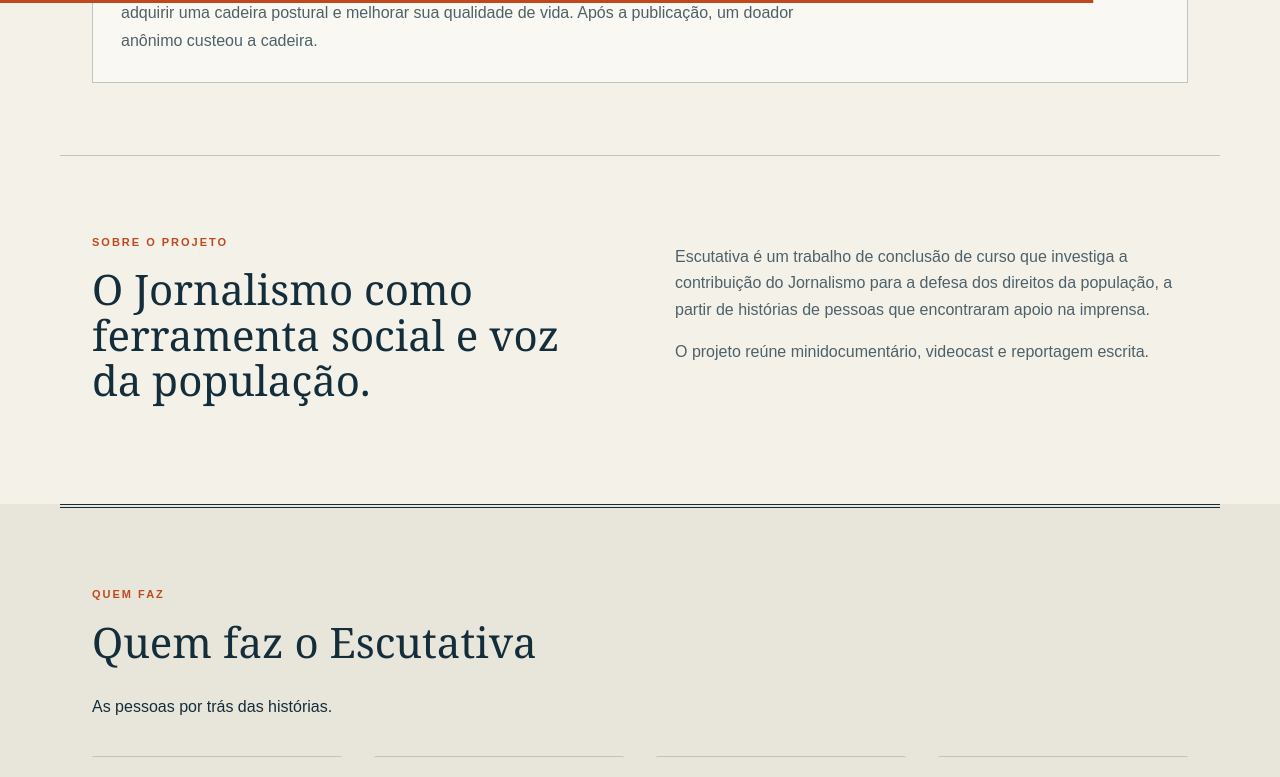
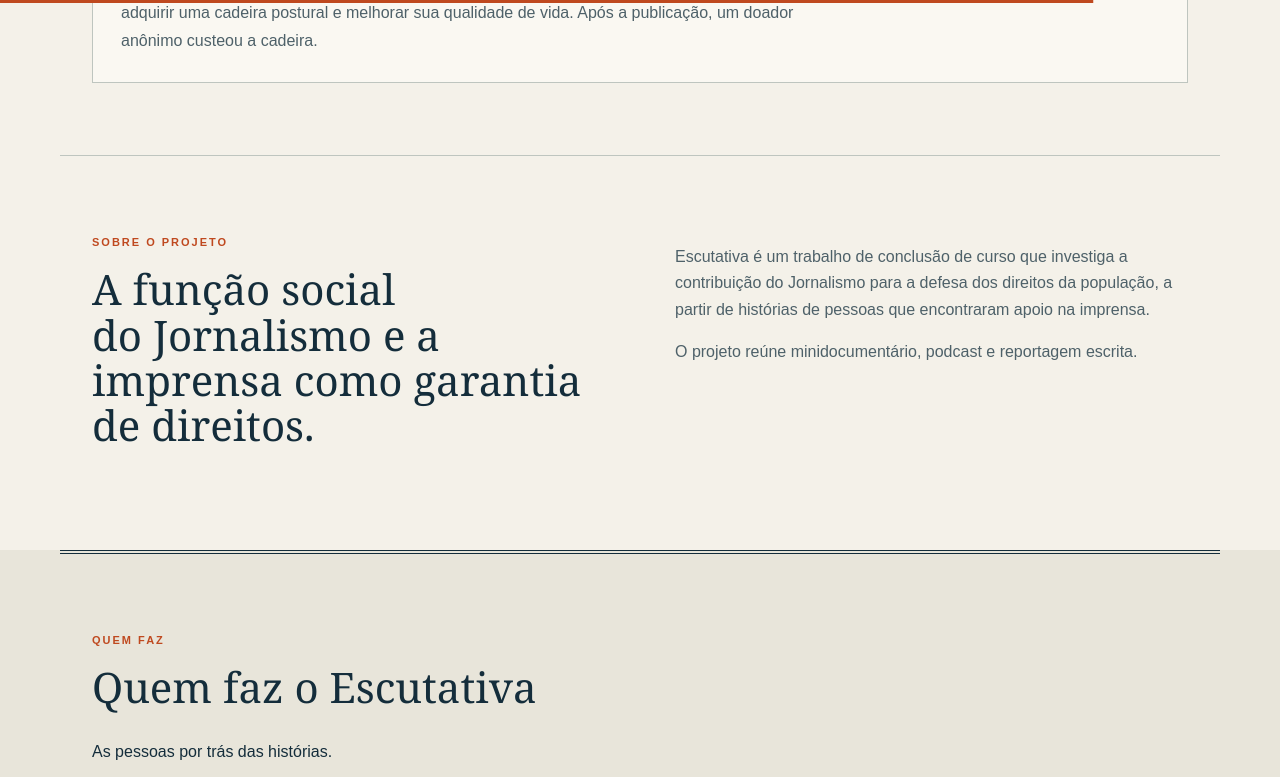
Before and after one commit to iarleyoliveira/ESCUTATIVA, a Jekyll site: the page built from index.html, in a window 1280 px wide and 900 px high, scrolled down 7411 px, cut to the strip 0-777 px from the top of the window. Built offline with Jekyll 4.4.1, drawn with Linux system fonts in a browser that asks for light colours.

Commit message:
Update _data/projeto.yml (via Pages CMS)

```diff
--- a/_data/projeto.yml
+++ b/_data/projeto.yml
@@ -1,9 +1,12 @@
 nav: O projeto
 kicker: Sobre o projeto
-title: O Jornalismo como ferramenta social e voz da população.
-presentation: |-
-  Escutativa é um trabalho de conclusão de curso que investiga a contribuição do Jornalismo para a defesa dos direitos da população, a partir de histórias de pessoas que encontraram apoio na imprensa.
+title: A função social do Jornalismo e a imprensa como garantia de direitos.
+presentation: >-
+  Escutativa é um trabalho de conclusão de curso que investiga a contribuição do
+  Jornalismo para a defesa dos direitos da população, a partir de histórias de
+  pessoas que encontraram apoio na imprensa.
 
-  O projeto reúne minidocumentário, videocast e reportagem escrita.
+
+  O projeto reúne minidocumentário, podcast e reportagem escrita.
 credits_title: Créditos da equipe
 credits: Os créditos completos da equipe serão acrescentados na versão final.
```
